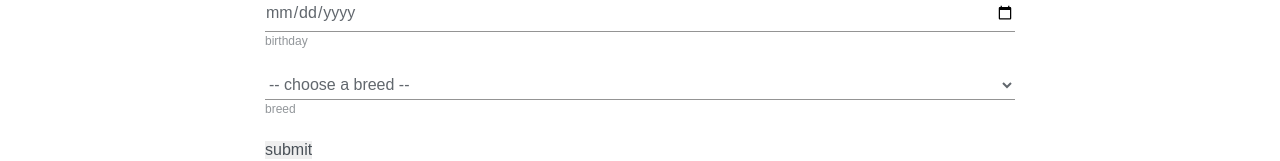
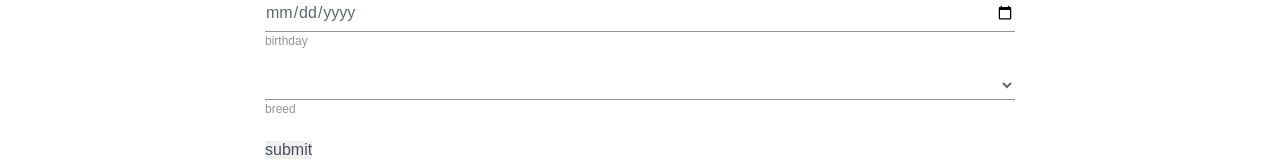
Before and after one commit to koctia/rs.react, a React (Vite) app in the folder components/: page /form in a window 1280 px wide. Shown: the part 267-428 px from the top of the page. Built offline with nearby package versions, Linux system fonts and the light colour scheme.

Commit message:
feat: add style input

```diff
--- a/components/src/components/input/inputforms.scss
+++ b/components/src/components/input/inputforms.scss
@@ -19,7 +19,8 @@
     transition: all 0.3s ease-in;
     padding: 5px 0;
     &:focus {
-      border-color: #3e505b;
+      // border-color: #3e505b;
+      border-color: #f17c00;
     }
   }
 }
--- a/components/src/components/select/selectForms.tsx
+++ b/components/src/components/select/selectForms.tsx
@@ -11,7 +11,7 @@ const SelectForms = forwardRef<HTMLSelectElement, IPropsType>(({ id, label, ...p
   return (
     <div className="main__form-breeds">
       <select className="main__form-select" id={id} ref={ref} {...props}>
-        <option value="">-- choose a breed --</option>
+        <option value=""></option>
         {Data.map((item) => {
           return (
             <option key={item.breed} value={item.breed}>
--- a/components/src/components/select/selectforms.scss
+++ b/components/src/components/select/selectforms.scss
@@ -17,6 +17,10 @@
       color: rgba(73, 80, 87, 0.87);
       background: inherit;
       border-bottom: 1px solid rgba(0, 0, 0, 0.42);
+      transition: all 0.3s ease-in;
       padding: 5px 0;
+      &:focus {
+         border-color: #f17c00;
+       }
    }
 }
```
